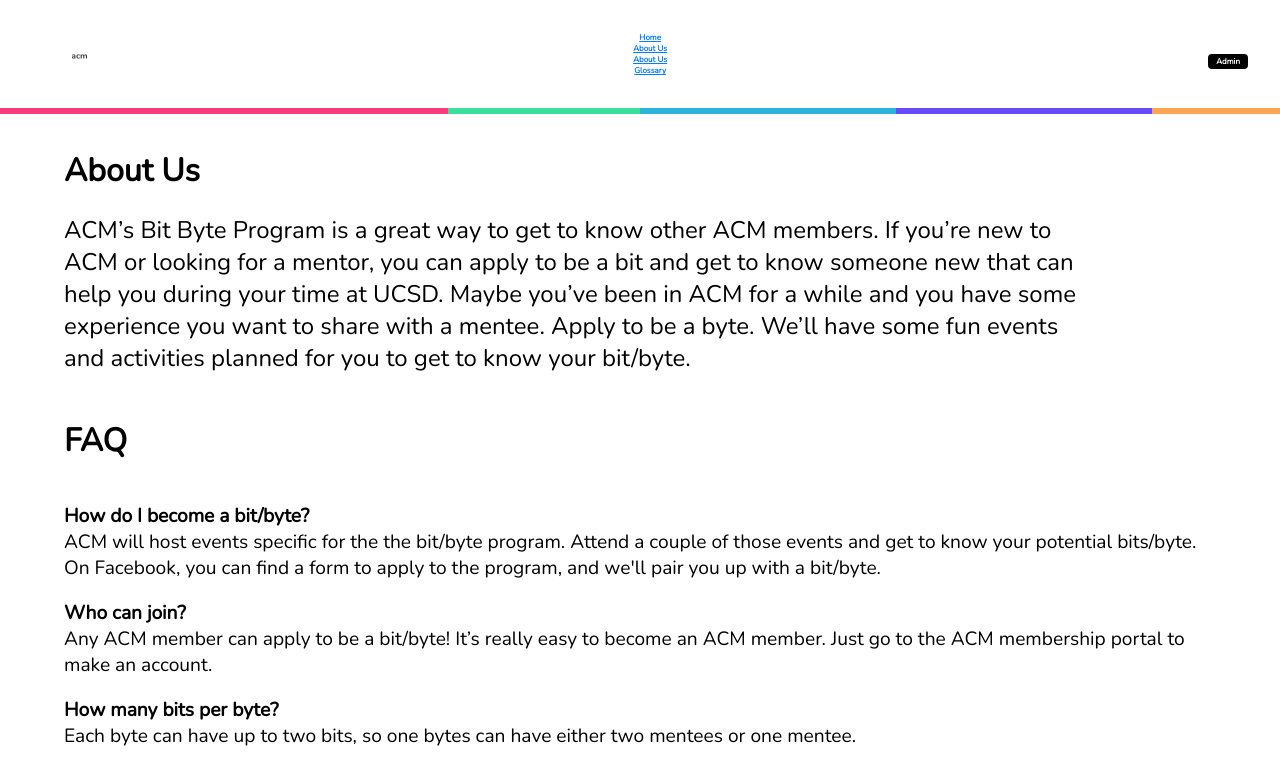
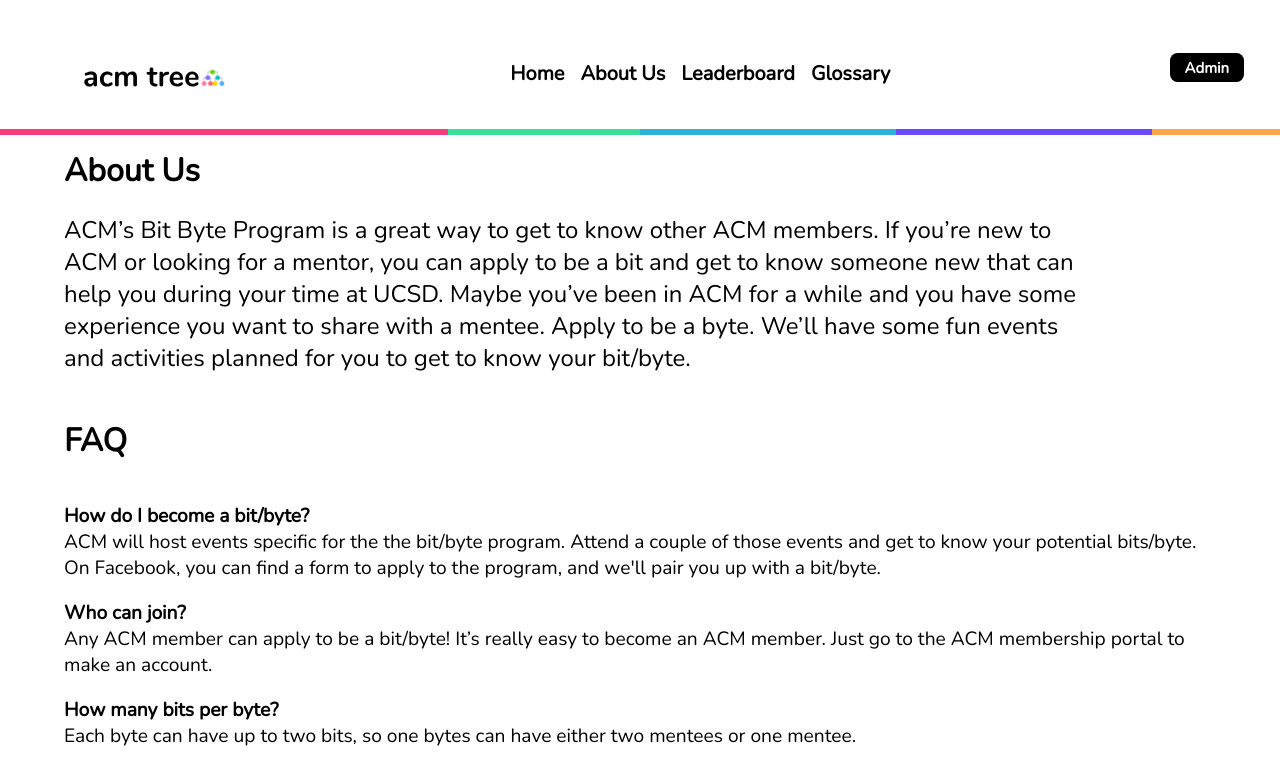
Before and after one commit to acmucsd-projects/green-team-frontend, a React (Create React App) app: page /about in a window 1280 px wide. Shown: the top 784 px of the page. Built offline with nearby package versions, Linux system fonts and the light colour scheme.

Commit message:
fixed css and navbar

```diff
--- a/src/components/NavBar/index.jsx
+++ b/src/components/NavBar/index.jsx
@@ -1,6 +1,6 @@
 import React from 'react';
 
-import ACMLogo from '../../assets/acm.svg';
+import ACMLogo from '../../assets/acmtree.svg';
 import MenuButtonIcon from '../../assets/menubutton.svg';
 import CloseMenuButton from '../../assets/closemenubutton.svg';
 import { Link } from 'react-router-dom';
@@ -22,13 +22,18 @@ const NavBar = () => {
     }
   };
 
+  let styles = {
+    width: '150px',
+    height: '50px'
+  };
+
   return (
     <div className="fixed-nav">
       <div className="navbar-div">
         <ul className="navbar">
           <li>
             <Link to="/">
-              <img src={ACMLogo} alt="ACM Logo" />
+              <img src={ACMLogo} alt="ACM Logo" style={styles}/>
             </Link>
           </li>
           <li>
@@ -39,6 +44,8 @@ const NavBar = () => {
               Admin
             </a>
           </li>
+
+          <div className="navbar-pages">
           <Link to="/">
             <li>Home</li>
           </Link>
@@ -46,11 +53,13 @@ const NavBar = () => {
             <li>About Us</li>
           </Link>
           <Link to="/leaderboard">
-            <li>About Us</li>
+            <li>Leaderboard</li>
           </Link>
           <Link to="/">
             <li>Glossary</li>
           </Link>
+          </div>
+
         </ul>
       </div>
       <div className="navbar-mobile-div">
@@ -71,7 +80,9 @@ const NavBar = () => {
       <div className="mobile-links">
         <ul className="navbar">
           <li>
-            <img src={ACMLogo} alt="ACM Logo" />
+            <Link to="/">
+              <img src={ACMLogo} alt="ACM Logo" style={styles}/>
+            </Link>
           </li>
           <li>
             <a
@@ -81,6 +92,7 @@ const NavBar = () => {
               Admin
             </a>
           </li>
+          <div className="navbar-pages">
             <Link to="/">
               <li>Home</li>
             </Link>
@@ -88,11 +100,13 @@ const NavBar = () => {
               <li>About Us</li>
             </Link>
             <Link to="/leaderboard">
-            <li>About Us</li>
+              <li>Leaderboard</li>
             </Link>
             <Link to="/">
               <li>Glossary</li>
             </Link>
+          </div>
+
         </ul>
       </div>
     </div>
--- a/src/components/NavBar/style.css
+++ b/src/components/NavBar/style.css
@@ -1,3 +1,4 @@
+
 .navbar {
   list-style-type: none;
 }
@@ -5,9 +6,11 @@
   padding: 1em;
   float: right;
 }
+
 .navbar > li:first-of-type {
   float: left;
 }
+
 .login-button {
   background-color: black;
   color: white !important;
@@ -16,8 +19,19 @@
 }
 .navbar > li > a {
   text-decoration: none;
+  font-size: 15px;
   color: black;
 }
+
+.navbar-pages {
+  position: relative; top: 20px;
+}
+
+.navbar > li > img {
+  width: 20px;
+  height: auto;
+}
+
 .navbar-div {
   padding: 1em;
 }
@@ -57,6 +71,7 @@
   background-color: white;
   z-index: 1;
 }
+
 .navbar-mobile-div {
   display: none;
 }
@@ -96,3 +111,14 @@
     font-size: 1.3em;
   }
 }
+
+li {
+  display: inline-block;
+  padding: 8px;
+  color: black;
+  font-size: 20px;
+}
+
+img {
+  height: 100px;
+}
--- a/src/pages/style.css
+++ b/src/pages/style.css
@@ -50,10 +50,6 @@
   min-height: 100vh;
 }
 
-.img {
-  max-width: 30vw - 5vw;
-  max-height: 50vh;
-}
 
 .tree-image {
   padding-bottom: 1em;
```
Also changed, not shown: src/assets/acmtree.svg (added). Lines whose indentation alone changed are shown as unchanged.
